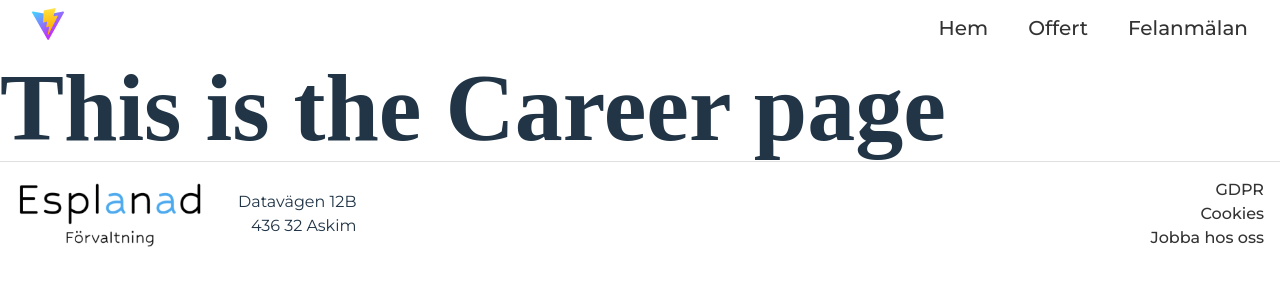
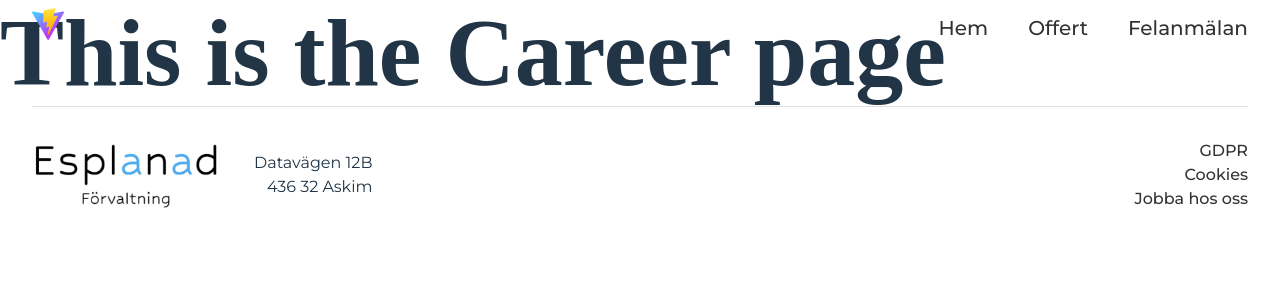
Before and after one commit to FredrikRidderfalk/esplanad-website-vite, a React (Vite) app: page /career in a window 1280 px wide. Shown: the top 300 px of the page. Built offline with nearby package versions, Linux system fonts and the light colour scheme; a web font is replaced by a local one.

Commit message:
fix: update position of navbar & padding

```diff
--- a/src/components/Footer.css
+++ b/src/components/Footer.css
@@ -1,6 +1,6 @@
 .footer {
-  padding: 1rem;
-  border-top: 1px solid #e0e0e0;
+  padding: 2rem;
+  padding-top: 0;
 }
 .container__footer-content {
   display: flex;
@@ -9,6 +9,8 @@
   text-align: start;
   max-width: 1300px;
   margin: 0 auto;
+  border-top: 1px solid #e0e0e0;
+  padding-top: 2rem;
 }
 .container__logo-address {
   display: flex;
--- a/src/components/Navigation.css
+++ b/src/components/Navigation.css
@@ -1,7 +1,8 @@
 .navbar {
-  background-color: #fff;
+  background-color: transparent;
   padding: 0.5rem 1rem;
   width: 100%;
+  position: absolute;
 }
 .container__navbar-content {
   display: flex;
--- a/src/pages/Home.tsx
+++ b/src/pages/Home.tsx
@@ -19,10 +19,10 @@ function Home() {
               eller industrilokal.
             </p>
             <div className="container__hero-btns">
-              <a className="hero-btn" href="">
+              <a className="hero-btn" href="/offer">
                 Be om offert
               </a>
-              <a className="hero-btn" href="">
+              <a className="hero-btn" href="#contact">
                 Kontakta oss
               </a>
             </div>
@@ -95,7 +95,7 @@ function Home() {
         </div>
       </section>
 
-      <section className="contact-form">
+      <section className="contact-form" id="contact">
         <h2>
           Kontakta <span>Oss</span>
         </h2>
```
